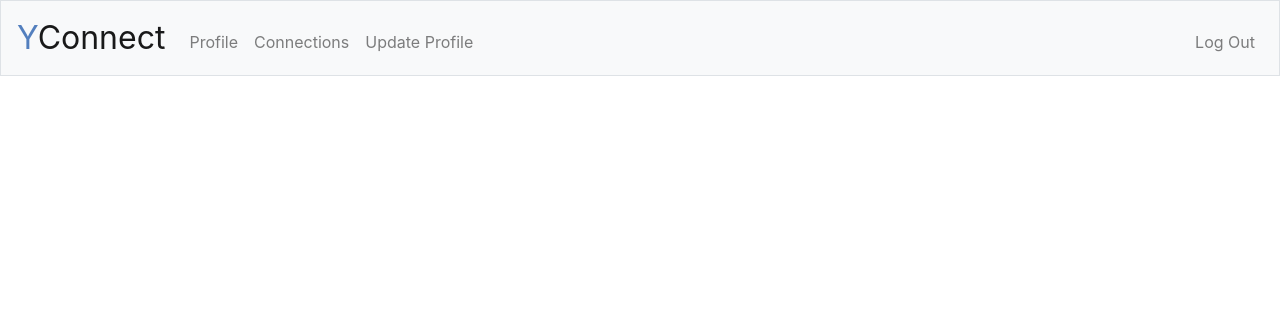
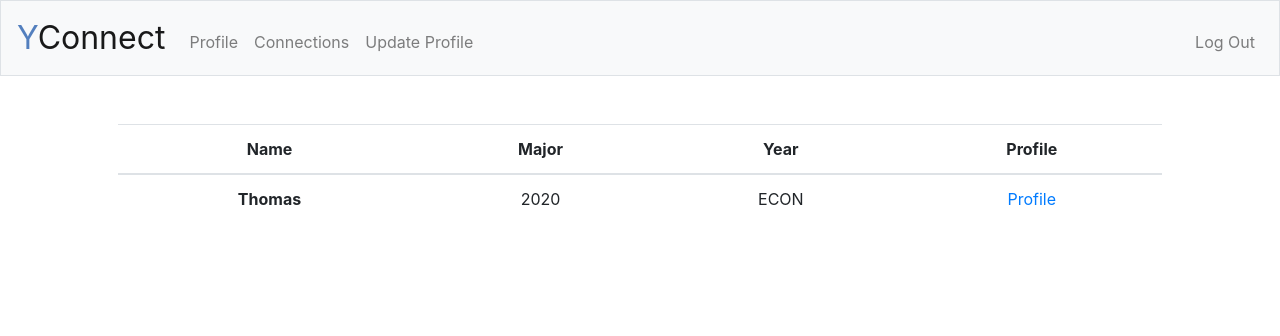
Before and after one commit to taehyoungjo/YConnect, a Flask app: page /connections in a window 1280 px wide. Shown: the top 336 px of the page. Run offline with Flask 2, Linux system fonts and the light colour scheme; a user stored in the database is signed in; some libraries are stand-ins or nearby versions.

Commit message:
Connections.html shows connections, possibly added functionality to add button

```diff
--- a/app.py
+++ b/app.py
@@ -159,9 +159,19 @@ def profile():
         id = request.args.get("id")
         if id == "self":
             profile = db.execute("SELECT * FROM profile WHERE id = :id", id=session["user_id"])
+            return render_template("profile.html", profile=profile, self=True)
         else:
             profile = db.execute("SELECT * FROM profile WHERE id = :id", id=id)
-        return render_template("profile.html", profile=profile)
+            connection = db.execute("SELECT * FROM connections WHERE id = :id", id=id)
+            if (not connection):
+                return render_template("profile.html", profile=profile, self=False, connected=False, id=id)
+            else:
+                return render_template("profile.html", profile=profile, self=False, connected=True)
+
+    if request.method == "POST":
+        id = request.form.get("id")
+        db.execute("INSERT INTO connections (follower, followeds) VALUES (:follower, :followeds)", follower=session["user_id"], followed=id)
+
 
 @app.route("/updateprofile", methods=["GET", "POST"])
 @login_required
@@ -184,9 +194,19 @@ def updateprofile():
 @app.route("/connections", methods=["GET", "POST"])
 @login_required
 def connections():
-    """"""
+
+    connections = []
     if request.method == "GET":
-        return render_template("connections.html")
+        connections = db.execute("SELECT * FROM connections WHERE follower=:id", id=session["user_id"])
+        print(connections)
+
+    followeds = []
+    for connection in connections:
+        followeds.append(db.execute("SELECT * FROM profile WHERE id=:id", id=connection['followed'])[0])
+
+    print(followeds)
+
+    return render_template("connections.html", followeds=followeds)
 
 def errorhandler(e):
     """Handle error"""
@@ -198,3 +218,6 @@ def errorhandler(e):
 # Listen for errors
 for code in default_exceptions:
     app.errorhandler(code)(errorhandler)
+
+if __name__ == "__main__":
+    app.run()
--- a/templates/connections.html
+++ b/templates/connections.html
@@ -6,7 +6,25 @@
 
 {% block main %}
 
-<script>
-</script>
+<table class="table">
+	<thead>
+		<tr>
+			<th scope="col">Name</th>
+			<th scope="col">Major</th>
+			<th scope="col">Year</th>
+			<th scope="col">Profile</th>
+		</tr>
+	</thead>
+	<tbody>
+		{% for followed in followeds %}
+			<tr>
+				<th scope="row">{{ followed["name"] }}</th>
+				<td>{{ followed["year"] }}</td>
+				<td>{{ followed["major"] }}</td>
+				<td><a href="../profile?id={{ followed['id'] }}">Profile</a></td>
+			</tr>
+		{% endfor %}
+	</tbody>
+</table>
 
 {% endblock %}
```
Also changed, not shown: templates/profile.html (+16 -0 lines), yconnect.db.
